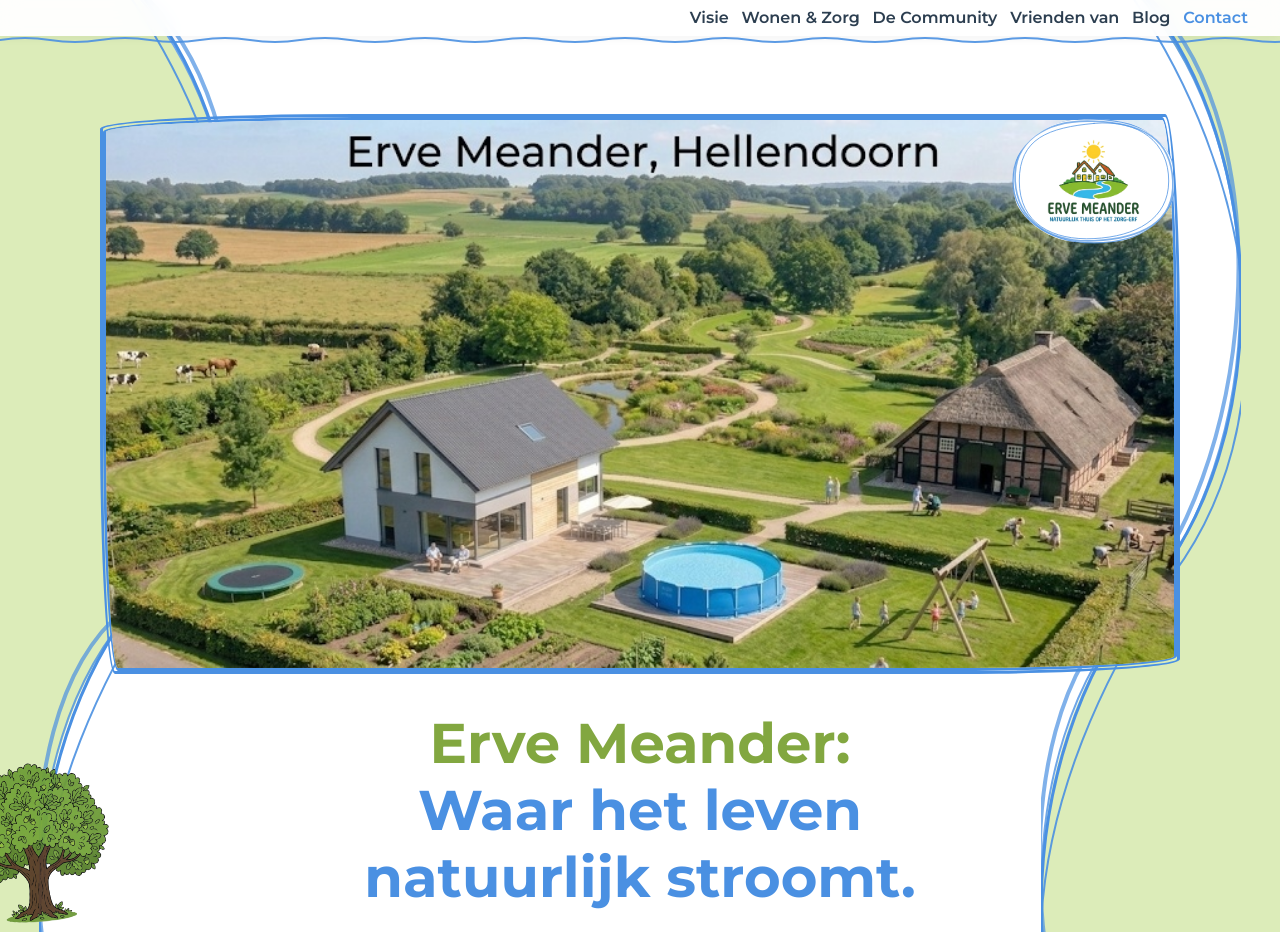
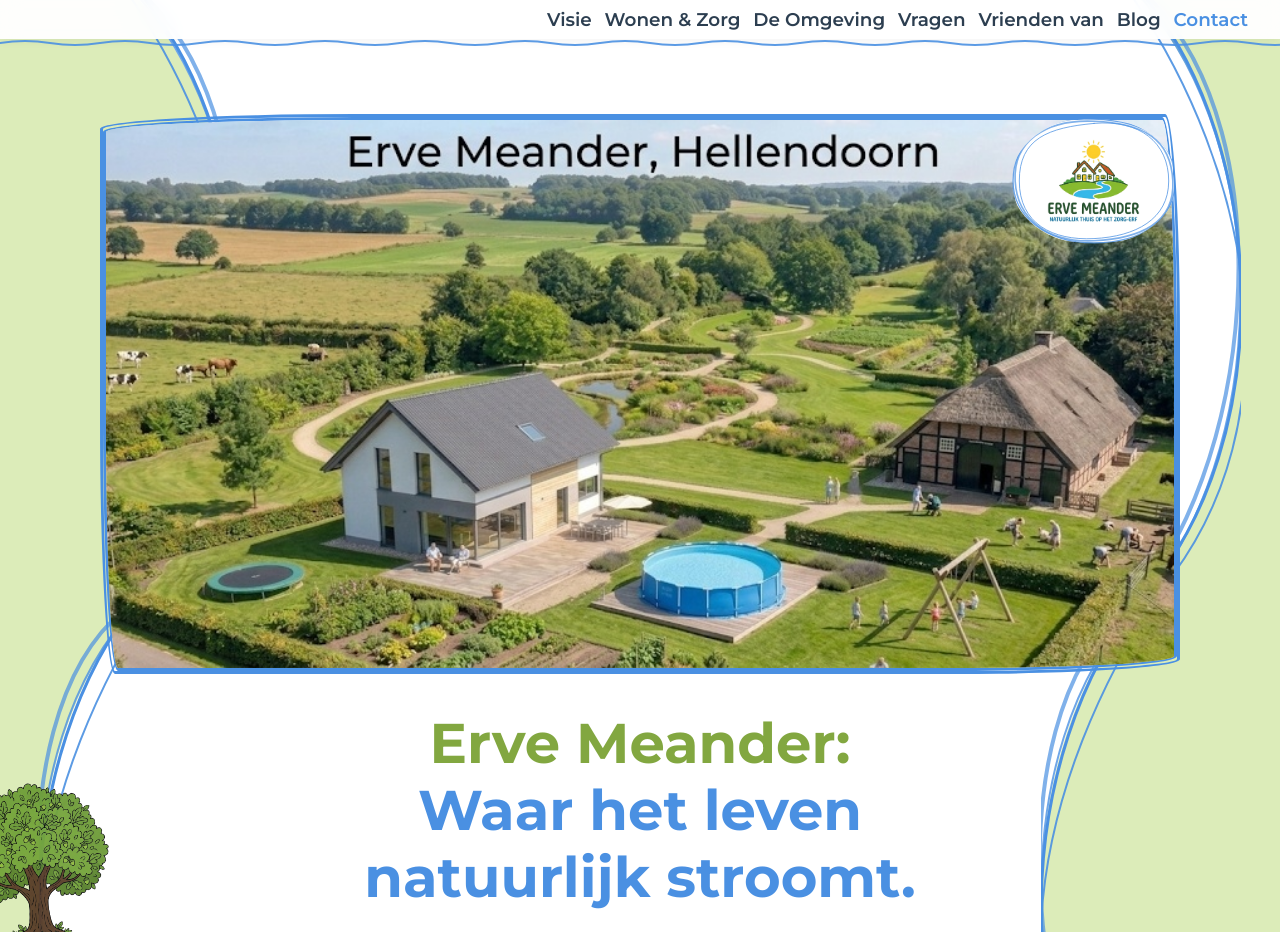
Before and after one commit to Legalfiction/Erven_Meeander_Webiste, a plain HTML site: page index.html in a window 1280 px wide. Shown: the top 932 px of the page. Drawn offline with Linux system fonts and the light colour scheme.

Commit message:
Rename Community to De Omgeving, add Vragen to nav, bigger nav+body text, less section margins

```diff
--- a/index.html
+++ b/index.html
@@ -29,8 +29,9 @@
             </a>
             <nav class="main-nav">
                 <a href="#visie">Visie</a>
-                <a href="#wonen-zorg">Wonen & Zorg</a>
-                <a href="#community">De Community</a>
+                <a href="#wonen-zorg">Wonen &amp; Zorg</a>
+                <a href="#community">De Omgeving</a>
+                <a href="#faq">Vragen</a>
                 <a href="#vrienden">Vrienden van</a>
                 <a href="#blog">Blog</a>
                 <a href="#contact" class="nav-cta">Contact</a>
--- a/styles.css
+++ b/styles.css
@@ -65,8 +65,10 @@
 }
 
 p {
-    margin-bottom: 1.5rem;
-    font-size: 1.1rem;
+    margin-bottom: 1.2rem;
+    /* Iets minder marge onder paragrafen */
+    font-size: 1.2rem;
+    /* Groter voor desktop leesbaarheid */
 }
 
 strong {
@@ -205,7 +207,8 @@
 .main-nav a {
     font-family: var(--font-heading);
     font-weight: 600;
-    font-size: 1rem;
+    font-size: 1.15rem;
+    /* Groter en beter leesbaar */
     color: var(--color-text-main);
     position: relative;
 }
```
